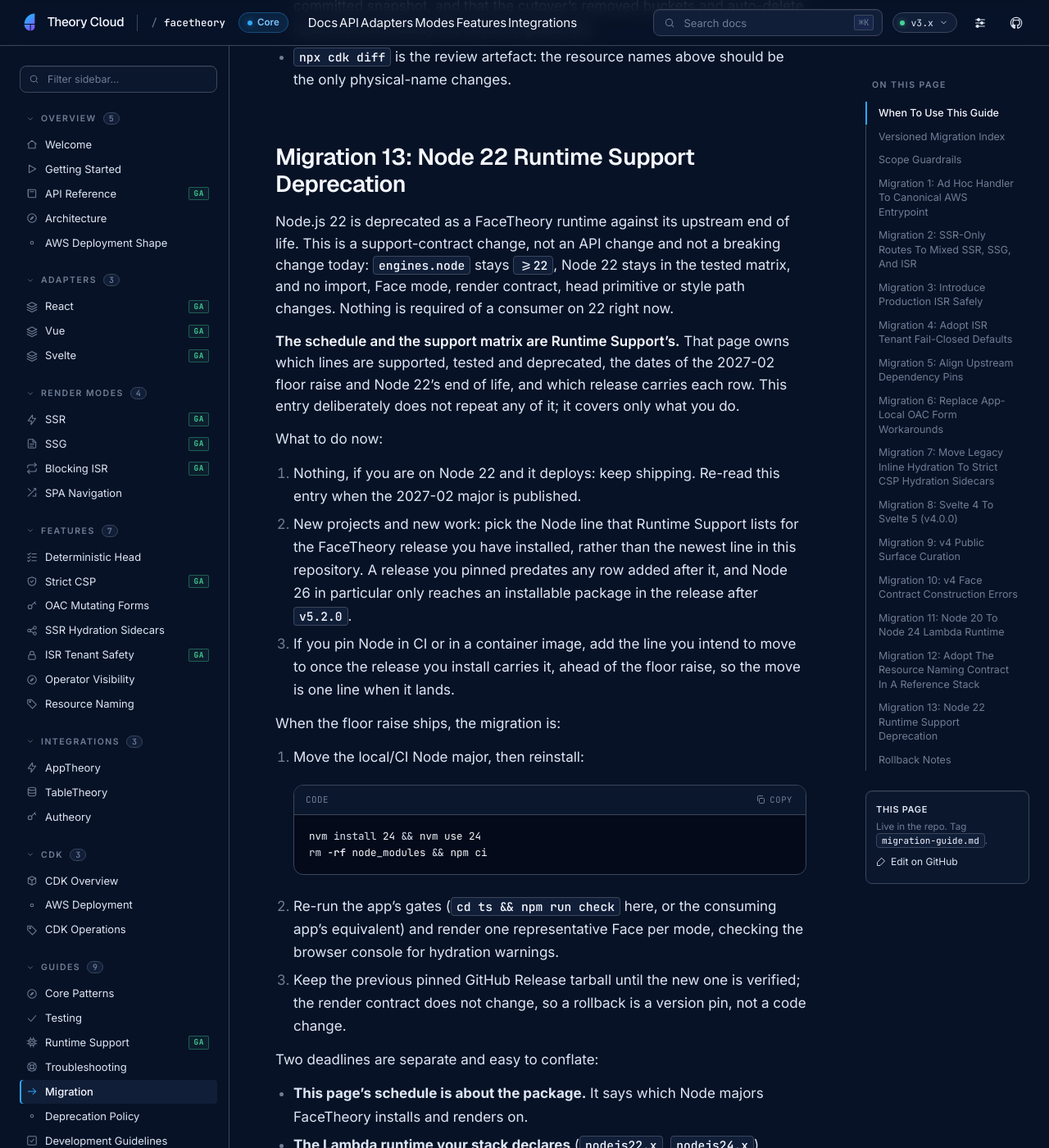
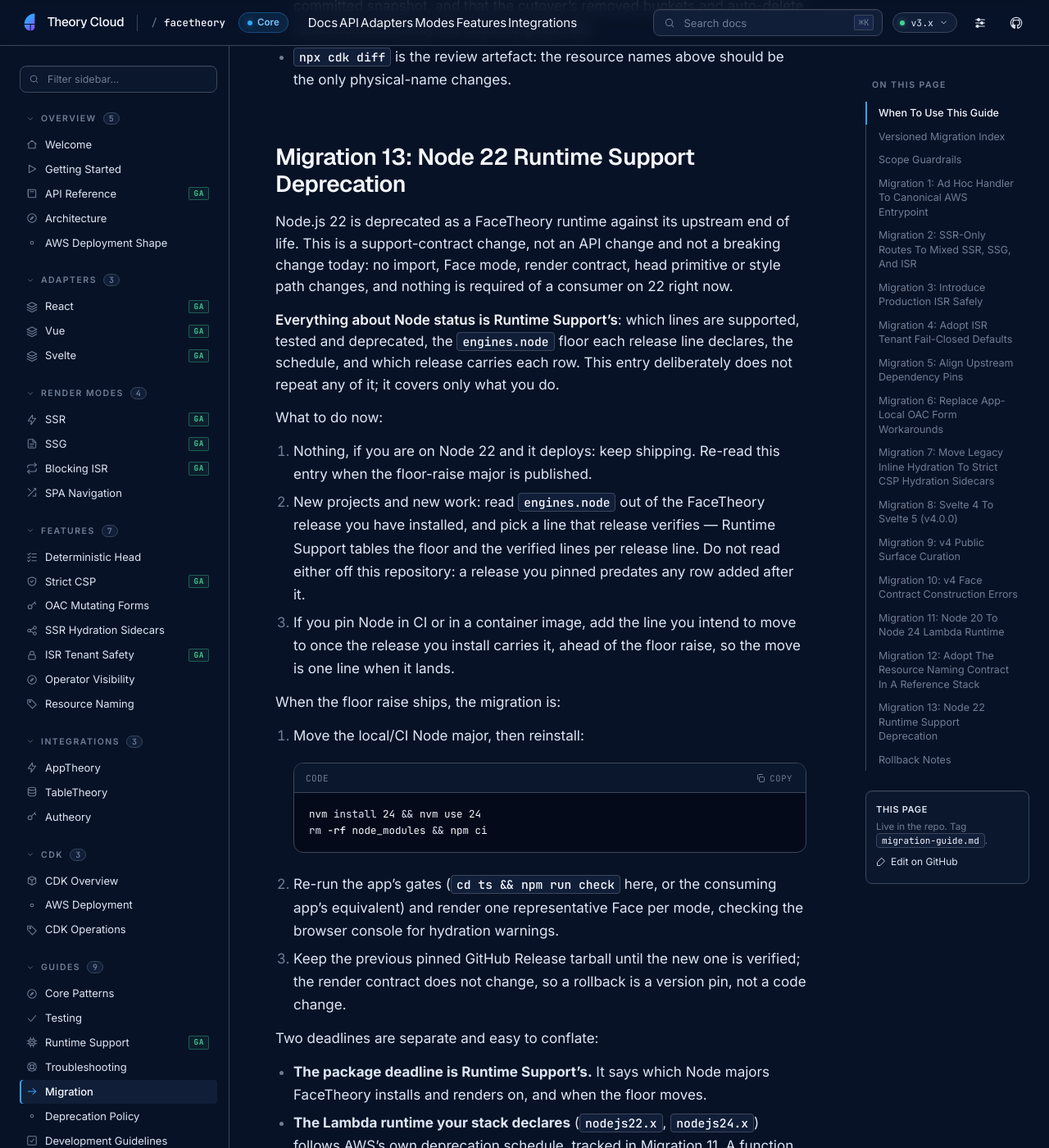
Before and after one commit to theory-cloud/FaceTheory, a Jekyll site: the page built from docs/migration-guide.md, in a window 1280 px wide and 1400 px high, scrolled down 19033 px. Shown: the whole window at 82% size. Built offline with Jekyll 4.4.1, drawn with Linux system fonts in a browser that asks for light colours; some of the changed text lies outside the part shown.

Commit message:
fix(docs): defer Node status restatements to Runtime Support
FT-643-SAN-01 found the two pages that still stated support rows rather
than only the piece each needs and a link:

- Migration 13 said the floor stays `>=22` and Node 22 stays in the
  tested matrix, and its step 2 repeated which release adds Node 26
  ("only reaches an installable package in the release after
  `v5.2.0`"). The entry now says what it is (a support-contract change,
  not an API change), names Runtime Support as the owner of the floor,
  the tested and deprecated lines, the schedule and the carrying
  release, and tells the reader to read `engines.node` out of the
  release they installed. The consumer steps stay, with no floor, no
  tested status and no release attribution in them.
- The Deprecation Policy row named the replacement lines (Node 24, or
  Node 26 once you install the release after `v5.2.0`) and the dated
  end milestone (the 2027-02 major). It keeps the announcement - the
  row, its 2026-11 announce date and the "support-contract change, not
  an API change" note - and now points Replacement at the line Runtime
  Support lists for the release the reader installs and Ends at the
  floor-raise major dated there.

The 2027-02-01 dates left in the migration guide are Migration 11's
AWS Lambda-runtime schedule, which Runtime Support carves out as a
separate claim, and the floor-raise references kept in Migration 13
name an event to watch, not a schedule.

Refs Factory docs/058 FT-643 r1.

Generated by Mistral Vibe.
Co-Authored-By: Mistral Vibe <vibe@mistral.ai>

```diff
--- a/docs/migration-guide.md
+++ b/docs/migration-guide.md
@@ -523,20 +523,20 @@ Validation:
 ## Migration 13: Node 22 Runtime Support Deprecation
 
 Node.js 22 is deprecated as a FaceTheory runtime against its upstream end of life. This is a support-contract change, not
-an API change and not a breaking change today: `engines.node` stays `>=22`, Node 22 stays in the tested matrix, and no
-import, Face mode, render contract, head primitive or style path changes. Nothing is required of a consumer on 22 right
-now.
+an API change and not a breaking change today: no import, Face mode, render contract, head primitive or style path
+changes, and nothing is required of a consumer on 22 right now.
 
-**The schedule and the support matrix are [Runtime Support](/runtimes/support/)'s.** That page owns which lines are
-supported, tested and deprecated, the dates of the 2027-02 floor raise and Node 22's end of life, and which release
-carries each row. This entry deliberately does not repeat any of it; it covers only what you do.
+**Everything about Node status is [Runtime Support](/runtimes/support/)'s**: which lines are supported, tested and
+deprecated, the `engines.node` floor each release line declares, the schedule, and which release carries each row. This
+entry deliberately does not repeat any of it; it covers only what you do.
 
 What to do now:
 
-1. Nothing, if you are on Node 22 and it deploys: keep shipping. Re-read this entry when the 2027-02 major is published.
-2. New projects and new work: pick the Node line that [Runtime Support](/runtimes/support/) lists for the FaceTheory
-   release you have installed, rather than the newest line in this repository. A release you pinned predates any row
-   added after it, and Node 26 in particular only reaches an installable package in the release after `v5.2.0`.
+1. Nothing, if you are on Node 22 and it deploys: keep shipping. Re-read this entry when the floor-raise major is
+   published.
+2. New projects and new work: read `engines.node` out of the FaceTheory release you have installed, and pick a line that
+   release verifies — [Runtime Support](/runtimes/support/) tables the floor and the verified lines per release line. Do
+   not read either off this repository: a release you pinned predates any row added after it.
 3. If you pin Node in CI or in a container image, add the line you intend to move to once the release you install
    carries it, ahead of the floor raise, so the move is one line when it lands.
 
@@ -556,7 +556,8 @@ When the floor raise ships, the migration is:
 
 Two deadlines are separate and easy to conflate:
 
-- **This page's schedule is about the package.** It says which Node majors FaceTheory installs and renders on.
+- **The package deadline is [Runtime Support](/runtimes/support/)'s.** It says which Node majors FaceTheory installs
+  and renders on, and when the floor moves.
 - **The Lambda runtime your stack declares** (`nodejs22.x`, `nodejs24.x`) follows AWS's own deprecation schedule, tracked
   in [Migration 11](#migration-11-node-20-to-node-24-lambda-runtime). A function can be on a supported managed runtime
   while the package floor, or the reverse, moves on a different date.
@@ -573,7 +574,7 @@ deploy does.
 
 Rollback:
 
-- stay on the prior pinned tarball and Node 22 until the 2027-02 major is verified against your Faces; the floor does
+- stay on the prior pinned tarball and Node 22 until the floor-raise major is verified against your Faces; the floor does
   not move under an existing pin.
 
 ## Rollback Notes
```
Also changed, not shown: docs/deprecation-policy.md (+3 -3 lines).
